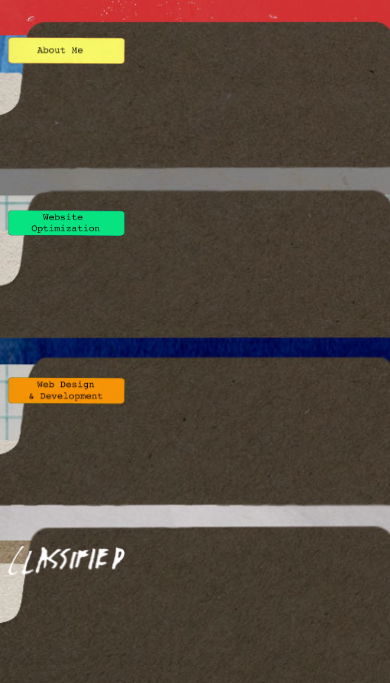
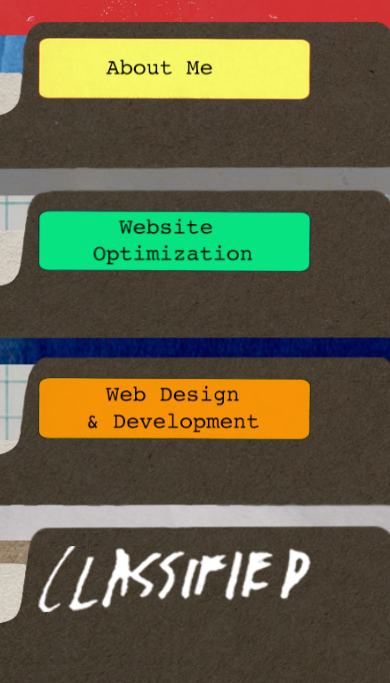
Before and after one commit to kikisn/testportfolio, a plain HTML site: page drawer-content.html in a window 390 px wide. Shown: the part 161-844 px from the top of the page. Drawn offline with Linux system fonts and the light colour scheme.

Commit message:
Update styles.css

```diff
--- a/styles.css
+++ b/styles.css
@@ -247,11 +247,11 @@ body:has(.drawer-container) {
   /* Mobile tab styling - bigger and better positioned */
   .tab {
     width: 30vw; /* Make tabs bigger on mobile */
-    left: 2%; /* Move slightly away from edge */
+    left: 9.8%; /* Move slightly away from edge */
   }
 
   .tab img {
-    width: 30vw; /* Match tab container size */
+    width: 70vw; /* Match tab container size */
   }
 
   /* Adjusted positioning for mobile - percentage-based for responsive scaling */
```
